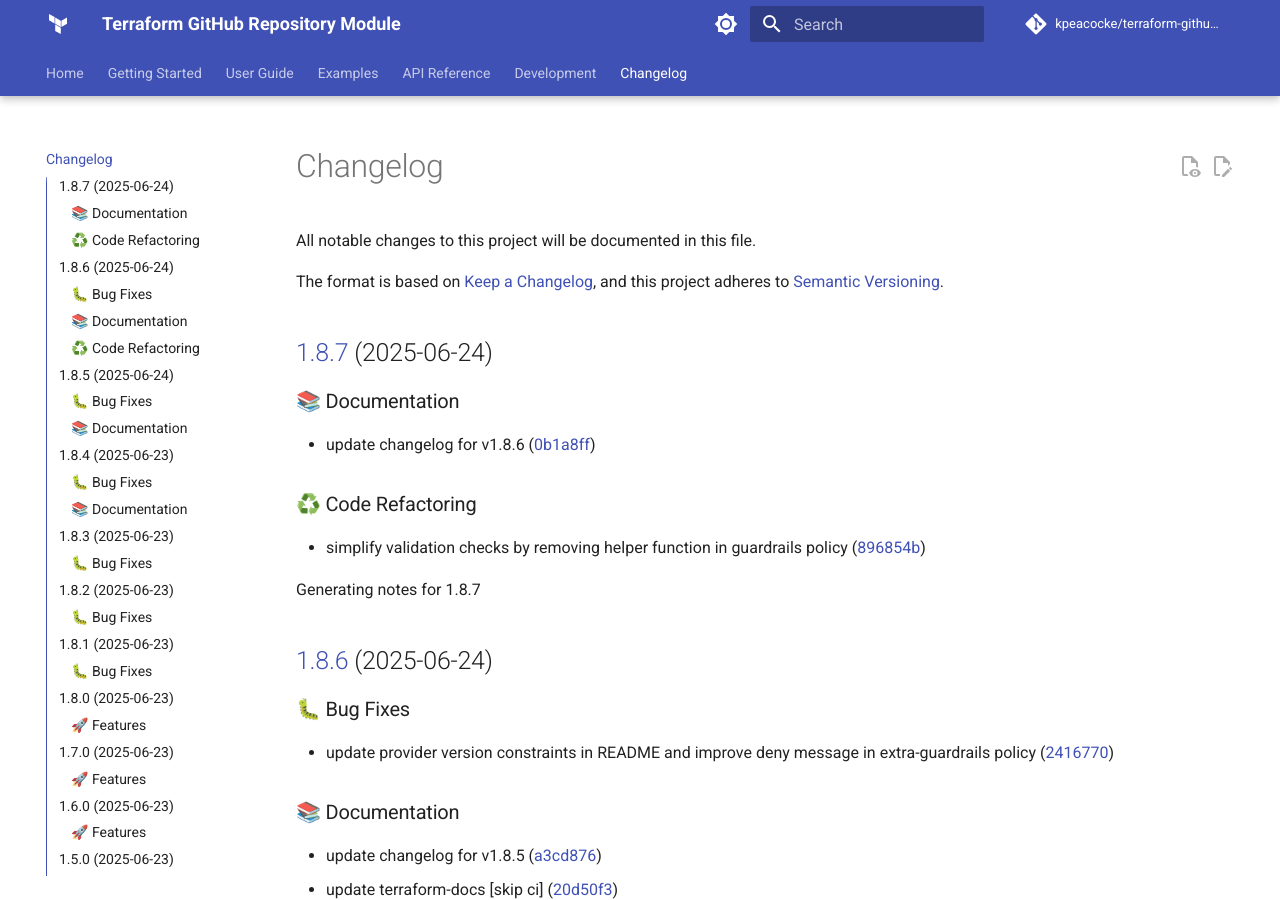
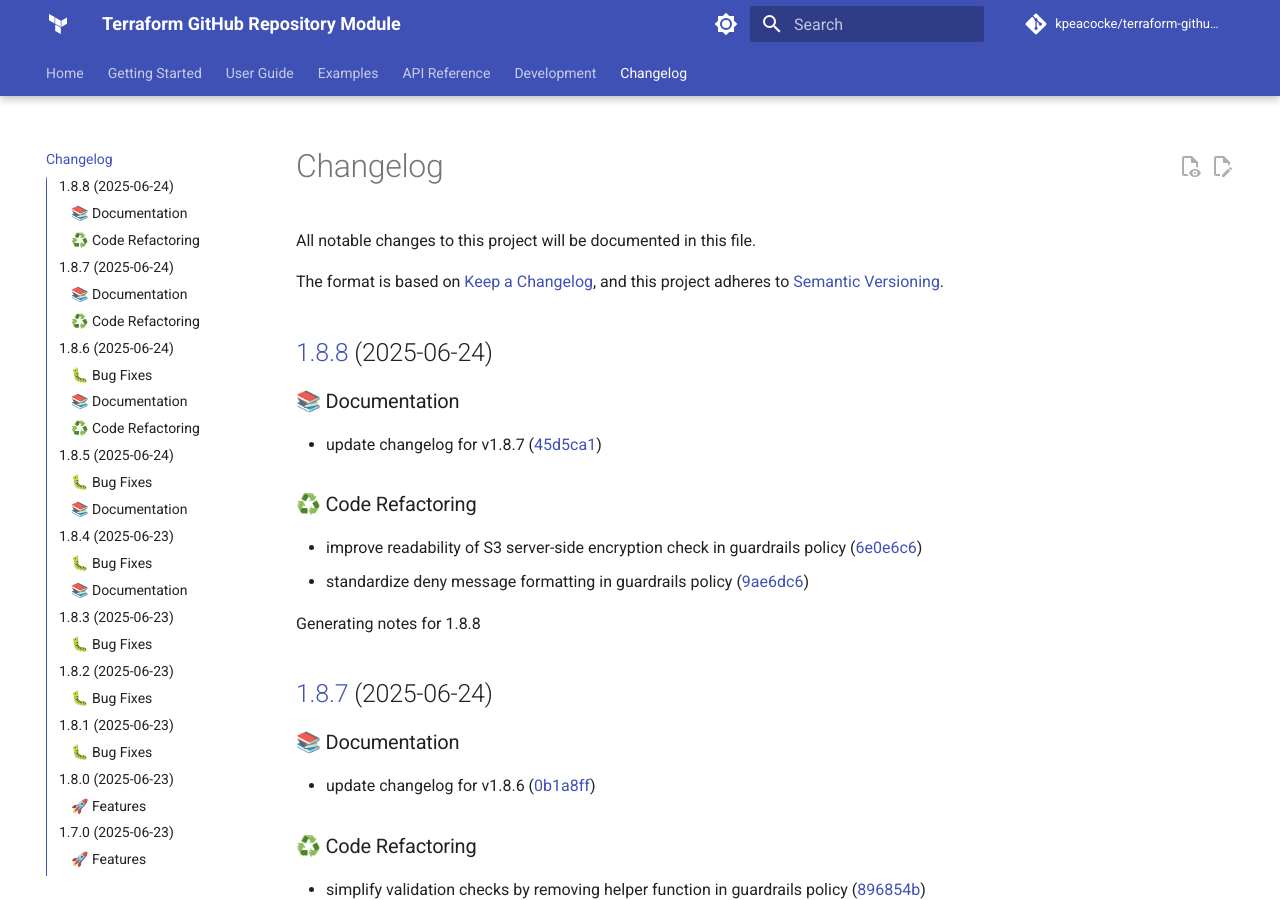
Before and after one commit to kpeacocke/terraform-github-repo, an MkDocs documentation site: the page built from docs/changelog.md, in a window 1280 px wide and 900 px high. Built offline with MkDocs 1.6.1 and Material for MkDocs 9.7.7, drawn with Linux system fonts in a browser that asks for light colours; comment, search, counter and statistics services are not loaded; the version menu is left out.

Commit message:
docs: update changelog for v1.8.8

```diff
--- a/docs/changelog.md
+++ b/docs/changelog.md
@@ -6,6 +6,19 @@ The format is based on [Keep a Changelog](https://keepachangelog.com/en/1.0.0/),
 and this project adheres to [Semantic Versioning](https://semver.org/spec/v2.0.0.html).
 
 <!-- markdownlint-disable MD024 -->
+
+## [1.8.8](https://github.com/kpeacocke/terraform-github-repo/compare/v1.8.7...v1.8.8) (2025-06-24)
+
+### 📚 Documentation
+
+* update changelog for v1.8.7 ([45d5ca1](https://github.com/kpeacocke/terraform-github-repo/commit/45d5ca1fbf17acef19b4e4e9bb832b7496fd2351))
+
+### ♻️ Code Refactoring
+
+* improve readability of S3 server-side encryption check in guardrails policy ([6e0e6c6](https://github.com/kpeacocke/terraform-github-repo/commit/6e0e6c6d197af47a0beb4ebd3a22b5a66f728028))
+* standardize deny message formatting in guardrails policy ([9ae6dc6](https://github.com/kpeacocke/terraform-github-repo/commit/9ae6dc63cbe974912c77656ad864cff1244e70cf))
+
+Generating notes for 1.8.8
 
 ## [1.8.7](https://github.com/kpeacocke/terraform-github-repo/compare/v1.8.6...v1.8.7) (2025-06-24)
 
```
